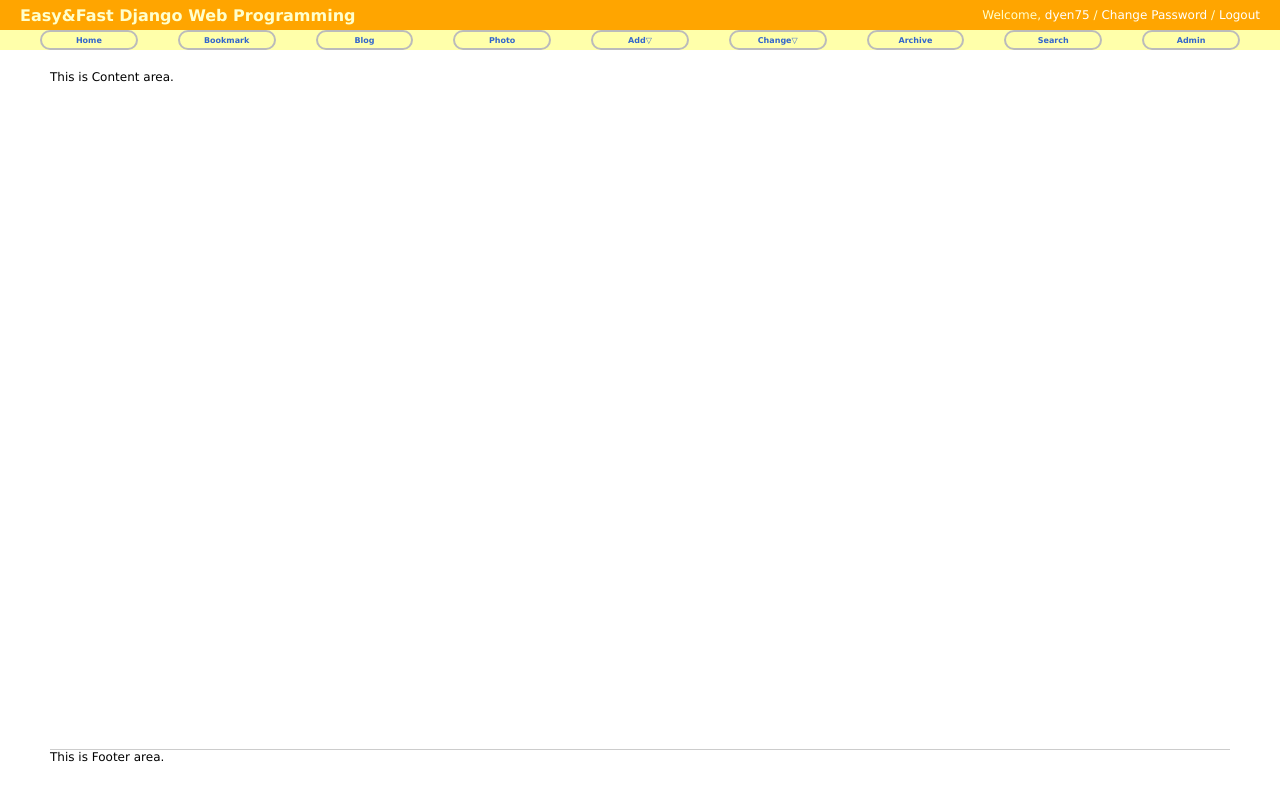
After one commit to Junios/myFirstDjango, a Django app: page / in a window 1280 px wide. The commit adds this page. Run offline with Django 3.2, Linux system fonts and the light colour scheme.

Commit message:
Add Homapage base.html

```diff
--- a/blog/models.py
+++ b/blog/models.py
@@ -2,13 +2,13 @@ from __future__ import unicode_literals
 from django.utils.encoding import python_2_unicode_compatible
 
 from django.db import models
-from django.urls import reverse
+from django.core.urlresolvers import reverse
 
 # Create your models here.
 
 @python_2_unicode_compatible
 class Post(models.Model):
-	title = models.CharField('TITLE',max_length=50)
+	title = models.CharField('TITLE', max_length=50)
 	slug = models.SlugField('SLUG', unique=True, allow_unicode=True, help_text='one word for title alias.')
 	description = models.CharField('DESCRIPTION', max_length=100, blank=True, help_text='simple description text')
 	content = models.TextField('CONTENT')
@@ -24,7 +24,7 @@ class Post(models.Model):
 	def __str__(self):
 		return self.title
 
-	def get_absoute_url(self):
+	def get_absolute_url(self):
 		return reverse('blog:post_detail', args=(self.slug,))
 
 	def get_previous_post(self):
--- /dev/null
+++ b/blog/urls.py
@@ -0,0 +1,27 @@
+from django.conf.urls import url
+from blog.views import *
+
+urlpatterns = [
+    # Example: /
+    url(r'^$', PostLV.as_view(), name='index'),
+
+    # Example: /post/ (same as /)
+    url(r'^post/$', PostLV.as_view(), name='post_list'),
+
+    # Example: /post/django-example/
+    url(r'^post/(?P<slug>[-\w]+)/$',PostDV.as_view(), name='post_detail'),
+
+    # Example: /archive/
+    url(r'^archive/$', PostAV.as_view(), name='post_archive'),
+
+    # Example: /2012/
+    url(r'^(?P<year>\d{4})/$', PostYAV.as_view(), name='post_year_archive'),
+
+    # Example: /2012/nov/
+    url(r'^(?P<year>\d{4})/(?P<month>[a-z]{3})/$', PostMAV.as_view(), name='post_month_archive'),
+
+    # Example: /2012/nov/10/
+    url(r'^(?P<year>\d{4})/(?P<month>[a-z]{3})/(?P<day>\d{1,2})/$', PostDAV.as_view(), name='post_day_archive'),
+
+    # Example: /today/
+    url(r'^today/$', PostTAV.as_view(), name='post_today_archive'),]
--- a/bookmark/models.py
+++ b/bookmark/models.py
@@ -8,7 +8,7 @@ from django.utils.encoding import python_2_unicode_compatible
 @python_2_unicode_compatible    #Python 2.x 지원용
 class Bookmark(models.Model):
     title = models.CharField(max_length=100, blank=True, null=True)
-    url =models.URLField('url', unique=True)
+    url = models.URLField('url', unique=True)
 
     def __str__(self):
         return self.title
--- a/bookmark/templates/bookmark/bookmark_list.html
+++ b/bookmark/templates/bookmark/bookmark_list.html
@@ -11,7 +11,7 @@
 
     <ul>
         {% for bookmark in object_list %}
-            <li><a href="{% url 'detail' bookmark.id %}">{{ bookmark }}</a></li>
+            <li><a href="{% url 'bookmark:detail' bookmark.id %}">{{ bookmark }}</a></li>
         {% endfor %}
     </ul>
 
--- /dev/null
+++ b/bookmark/urls.py
@@ -0,0 +1,7 @@
+from django.conf.urls import url
+from bookmark.views import BookmarkLV,BookmarkDV
+
+urlpatterns = [
+    # Class-based views for Bookmark app
+    url(r'^$', BookmarkLV.as_view(), name='index'),\
+    url(r'^(?P<pk>\d+)/$', BookmarkDV.as_view(), name='detail'),]
--- a/mysite/urls.py
+++ b/mysite/urls.py
@@ -13,12 +13,15 @@ Including another URLconf
     1. Import the include() function: from django.conf.urls import url, include
     2. Add a URL to urlpatterns:  url(r'^blog/', include('blog.urls'))
 """
-from django.conf.urls import url
+from django.conf.urls import include, url
 from django.contrib import admin
 
-from bookmark.views import BookmarkLV,BookmarkDV
+from mysite.views import HomeView  #추가분
 
-urlpatterns = [url(r'^admin/', admin.site.urls),
-    # Class-based views for Bookmark app
-    url(r'^bookmark/$', BookmarkLV.as_view(), name='index'),
-    url(r'^bookmark/(?P<pk>\d+)/$', BookmarkDV.as_view(), name='detail'), ]
+
+urlpatterns = [
+    url(r'^admin/', include(admin.site.urls)),
+    url(r'^$', HomeView.as_view(), name='home'),  #추가
+    url(r'^bookmark/', include('bookmark.urls', namespace='bookmark')),
+    url(r'^blog/', include('blog.urls', namespace='blog')),
+    ]
--- /dev/null
+++ b/mysite/views.py
@@ -0,0 +1,5 @@
+from django.views.generic.base import TemplateView
+
+# TemplateView
+class HomeView(TemplateView):
+	template_name = 'home.html'
--- /dev/null
+++ b/static/css/base.css
@@ -0,0 +1,123 @@
+body{
+	font-family: "Lucia Grande",Verdana,Arial,sans-serif;
+	font-size: 12px;
+}
+
+/* PAGE STRUCTURE */
+div#header {
+	position: absolute;
+	top: 0px;
+	left: 0px;
+	height: 30px;
+	width: 100%;
+	display: table;
+	background: orange;
+}
+
+div#menu {
+	position: absolute;
+	top: 30px;
+	left: 0px;
+	height: 20px;
+	width: 100%;
+	display: table;
+	table-layout: fixed;
+	border-spacing: 40px 0px;
+	background: #ffa;
+	font-size: 8px;
+}
+
+div#content {
+	position: absolute;
+	top: 70px;
+	left: 50px;
+	right: 50px;
+}
+
+div#footer {
+	position: absolute;
+	bottom: 20px;
+	left: 50px;
+	right: 50px;
+	height: 30px;
+	border-top: 1px solid #ccc;
+}
+
+/*HEADER*/
+.maintitle {
+	display: table-cell;
+	vertical-align: middle;
+	padding-left: 20px;
+	color: #ffc;
+	font-weight: bold;
+	font-size: 16px;
+}
+
+.welcome {
+	display: table-cell;
+	vertical-align: middle;
+	text-align: right;
+	padding-right: 20px;
+	color: #ffc;
+	font-weight: normal;
+	font-size: 12px;
+}
+
+.welcome a:link, .welcome a:visited {
+	color: white;
+}
+
+/* MENU */
+div#menu a:link, div#menu a:visited {
+	color: #36c;
+}
+
+div#menu > li {
+	display: table-cell;
+	vertical-align: middle;
+	border: 2px solid #bbb;
+	border-radius: 25px;
+	text-align: center;
+	font-weight: bold;
+}
+
+/* pulldown menu */
+div#menu li ul {
+	display: none;
+	position: absolute;
+	margin: 0;
+	padding: 10px 10px 5px 10px;
+	list-style: none;
+	border-right: 1px solid #ccc;
+	border-left: 1px solid #ccc;
+	border-bottom: 1px solid #ccc;
+	background: white;
+	z-index: 1;
+}
+
+div#menu li:hover ul {
+	display: block;
+}
+
+/* LINK */
+a:link, a:visited {
+	color: #369;
+	text-decoration: none;
+}
+
+a:hover {
+	text-decoration: underline;
+}
+
+/* TABLE */
+table {
+	border-collapse: collapse;
+}
+
+td, th {
+	line-height: 18px;
+	border-bottom: 1px solid #eee;
+	vertical-align: top;
+	padding: 5px 15px;
+	font-family: "Lucia Grande", Verdana, Arial, sans-serif;
+}
--- /dev/null
+++ b/templates/base.html
@@ -0,0 +1,54 @@
+<!DOCTYPE html>
+<html lang="ko">
+
+<head>
+<title>{% block title %}Django Web Programming{% endblock %}</title>
+
+{% load staticfiles %}
+<link rel="stylesheet" type="text/css" href="{% static "css/base.css" %}" />
+<link rel="stylesheet" type="text/css" href="{% block extrastyle %}{%endblock %}" />
+
+</head>
+
+<body>
+
+<div id="header">
+    <h2 class="maintitle">Easy&amp;Fast Django Web Programming</h2>
+    <h4 class="welcome">Welcome, <a href="#">dyen75</a> /
+                        <a href="#">Change Password</a>  /
+                        <a href="#">Logout</a>
+    </h4>
+</div>
+
+<div id="menu">
+    <li><a href="#">Home</a></li>
+    <li><a href="#">Bookmark</a></li>
+    <li><a href="#">Blog</a></li>
+    <li><a href="#">Photo</a></li>
+
+    <li><a href="#">Add&bigtriangledown;</a>
+        <ul>
+            <li><a href="#">Bookmark</a></li>
+            <li><a href="#">Blog</a></li>
+            <li><a href="#">Photo</a></li>
+        </ul>
+    </li>
+    <li><a href="#">Change&bigtriangledown;</a>
+        <ul>
+            <li><a href="#">Bookmark</a></li>
+            <li><a href="#">Blog</a></li>
+            <li><a href="#">Photo</a>a</li>
+        </ul>
+    </li>
+
+    <li><a href="#">Archive</a></li>
+    <li><a href="#">Search</a></li>
+    <li><a href="#">Admin</a></li>
+</div>
+
+{% block content %}{% endblock %}
+
+{% block footer %}{% endblock %}
+
+</body>
+</html>
--- /dev/null
+++ b/templates/home.html
@@ -0,0 +1,15 @@
+{% extends "base.html" %}
+
+{% block title %}home.html{% endblock %}
+
+{% block content %}
+<div id="content">
+This is Content area.
+</div>
+{% endblock content %}
+
+{% block footer %}
+<div id="footer">
+This is Footer area.
+</div>
+{% endblock footer %}
```
Also changed, not shown: blog/templates/blog/post_all.html (added, +23 -0 lines), blog/templates/blog/post_archive.html (added, +17 -0 lines), blog/templates/blog/post_archive_day.html (added, +10 -0 lines), blog/templates/blog/post_archive_month.html (added, +10 -0 lines), blog/templates/blog/post_archive_year.html (added, +18 -0 lines), blog/templates/blog/post_detail.html (added, +18 -0 lines), blog/views.py (+38 -1 lines), mysite/settings.py (+5 -2 lines).
